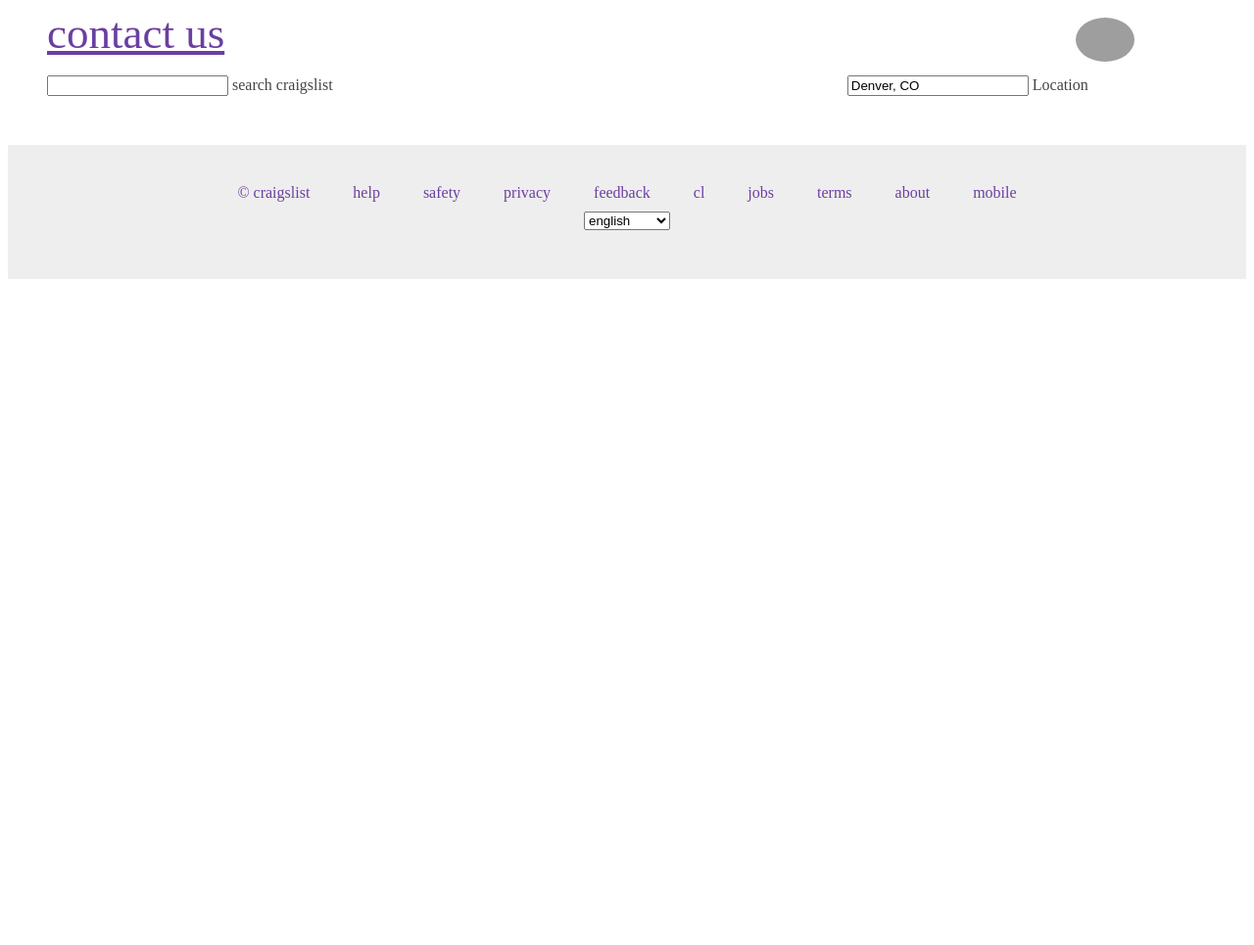
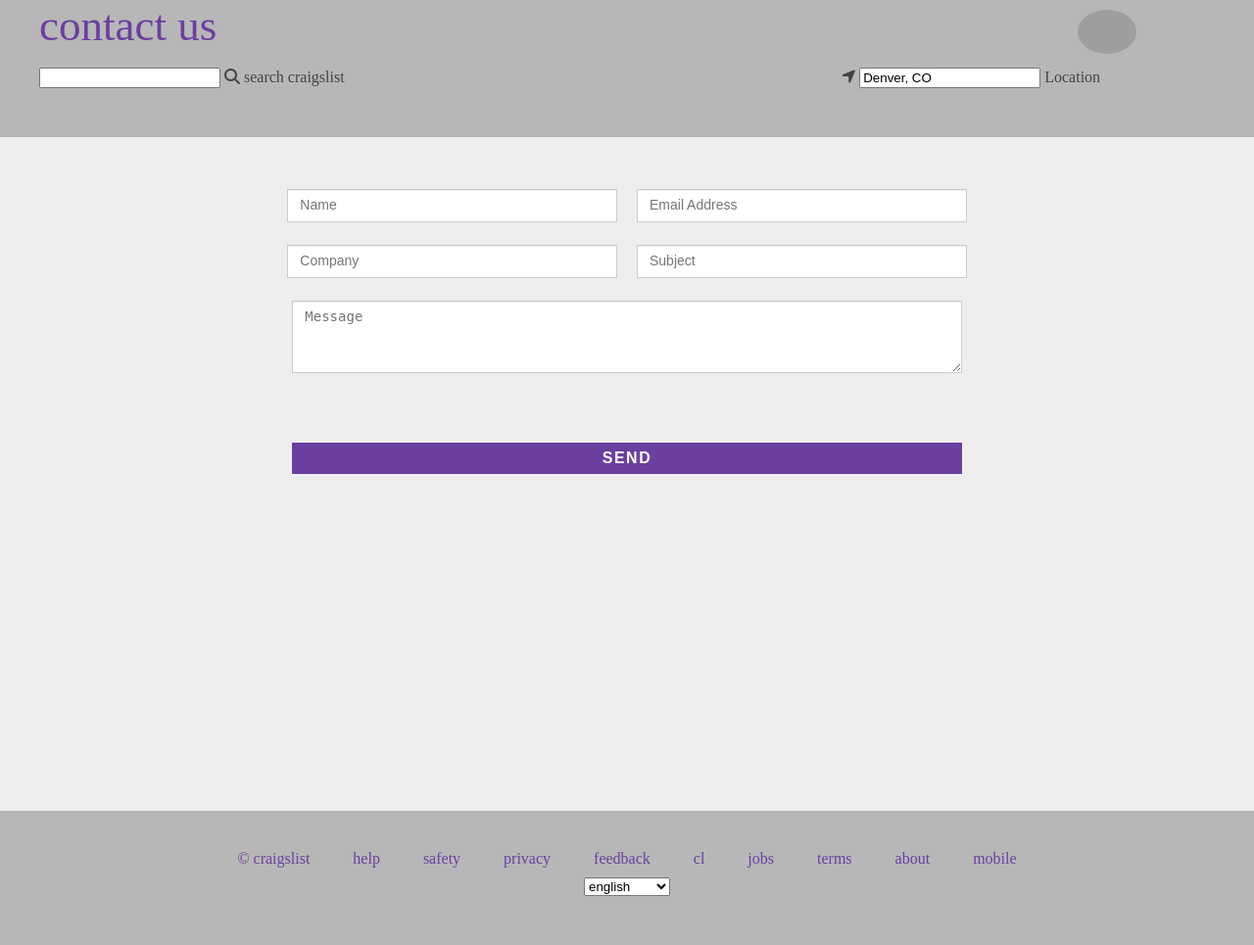
Before and after one commit to DerekDinh1/craigslist-redesign, a PHP site: page /pages/contact.html in a window 1280 px wide. Shown: the whole page at 98% size. Before the commit the page ends 285 px from the top, so only its background shows below. Run offline with PHP 8.4, Linux system fonts and the light colour scheme; some libraries are stand-ins or nearby versions; grey boxes are pictures that could not be loaded.

Commit message:
added contact page

```diff
--- a/pages/contact.html
+++ b/pages/contact.html
@@ -2,10 +2,10 @@
 <html>
   <head>
     <meta charset="UTF-8">
-      <title>Craigslist Redesign</title>
+    <title>contact us</title>
 
     <link rel="stylesheet" href="../stylesheets/application.css" type="text/css">
-      <script src="../scripts/index.js"></script>
+    <link rel="stylesheet" href="../stylesheets/contact.css" type="text/css">
   </head>
 
   <body>
@@ -41,6 +41,51 @@
     </div>
 
 
+    <section class="contact">
+      <div class="layout">
+        <div class="grid-8 form">
+          <form action="php/email.php" method="post" id="contact_form" name="contactForm">
+            <div class="form-inline clearfix">
+              <div class="form-group grid-6 ">
+                <input type="text" placeholder="name" id="exampleInputName" name="name" class="form-control">
+              </div>
+              <div class="form-group grid-6">
+                <input type="email" placeholder="email address" id="exampleInputEmail" name="email" class="form-control">
+              </div>
+              <div class="form-group grid-6">
+                <input type="text" placeholder="company" id="exampleInputCompany" name="subject" class="form-control">
+              </div>
+              <div class="form-group grid-6">
+                <input type="text" placeholder="subject" id="exampleInputSubject" name="company" class="form-control">
+              </div>
+              <div class="form-group grid-12">
+                <textarea placeholder="message" id="exampleInputMessage" rows="3" name="message" class="form-control"></textarea>
+              </div>
+            </div>
+            <div class="form-group">
+              <div style="display:none;" class="success" id="mail_success">Your message has been sent successfully.
+              </div><!-- success message -->
+              <div style="display:none;" class="error" id="mail_fail"> Sorry, error occured this time sending your message.
+              </div><!-- error message -->
+            </div>
+            <div id="submit" class="form-group grid-12">
+              <input type="submit" value="send" class="btn  btn-lg costom-btn" id="send_message">
+            </div>
+          </form>
+        </div> <!-- /.col-xs-12 .col-sm-offset-2 .col-sm-8 -->
+        <div class="grid-12">
+          <div class="icon-holder">
+            <!-- <ul>
+              <li><a target="_blank" href="#"><i class="fa fa-facebook"></i></a></li>
+              <li><a target="_blank" href="#"><i class="fa fa-google-plus"></i></a></li>
+              <li><a target="_blank" href="#"><i class="fa fa-twitter"></i></a></li>
+              <li><a target="_blank" href="#"><i class="fa fa-behance"></i></a></li>
+              <li><a target="_blank" href="#"><i class="fa fa-linkedin"></i></a></li>
+            </ul> -->
+          </div><!-- /.icon-holder -->
+        </div><!-- /.col-xs-12 -->
+      </div>
+    </section>
 
     <!--start of footer-->
     <div class="footer">
@@ -82,5 +127,8 @@
         </div>
       </div>
     </div>
+
+    <script src="https://kit.fontawesome.com/b09745b277.js" crossorigin="anonymous"></script>
+    <script src="../scripts/index.js"></script>
   </body>
 </html>
--- a/stylesheets/application.css
+++ b/stylesheets/application.css
@@ -4,7 +4,6 @@ body {
 
 /*footer*/
 .footer {
-    background: #eeeeee;
     color: #6b3fa0;
     display: grid;
     grid-template-columns: [col] auto;
--- /dev/null
+++ b/stylesheets/contact.css
@@ -0,0 +1,137 @@
+* {
+	box-sizing: border-box;
+	list-style: none;
+	text-decoration: none;
+	margin: 0;
+}
+
+body {
+	background: #b7b7b7 none repeat scroll 0 0;
+  font-family: 'Times New Roman',sans-serif;
+}
+
+.layout {
+  margin: 0 auto;
+  max-width: 1100px;
+  padding: 0 15px;
+  width: 100%;
+}
+
+.form-group {
+  float: left;
+  padding-left: 10px;
+  padding-right: 10px;
+  width: 50%;
+}
+
+.grid-8 {
+  width: 66.6667%;
+}
+.grid-12 {
+  padding-left: 15px;
+  padding-right: 15px;
+  padding-bottom: 25px;
+  overflow: hidden;
+  position: relative;
+  width: 100%;
+}
+
+
+section {
+  background: #eeeeee;
+  color: #000;
+  padding: 30px 0;
+}
+.text-center {
+  text-align:center;
+}
+.section-title {
+  color: #fff;
+  font-size: 35px;
+  font-weight: bold;
+  text-transform: uppercase;
+}
+.contact {
+  padding-bottom: 23%;
+}
+.contact p {
+  color: #929292;
+  letter-spacing: 1.5px;
+  padding-top: 50px;
+}
+.form {
+  margin:0 auto;
+}
+/* .form form {
+  margin-top: 50px;
+} */
+/* input {
+  width: 50%;
+} */
+/* .form-control {
+  width: 100%;
+} */
+.form-control {
+  background-color: #fff;
+  border: 1px solid #ccc;
+  box-shadow: 0 1px 1px rgba(0, 0, 0, 0.075) inset;
+  color: #555;
+  display: block;
+  font-size: 14px;
+  line-height: 1.42857;
+  padding: 6px 12px;
+  transition: border-color 0.15s ease-in-out 0s, box-shadow 0.15s ease-in-out 0s;
+  text-transform: capitalize;
+  width: 100%;
+}
+
+.costom-btn {
+  background:#6b3fa0;
+  border: 1px solid #6b3fa0;
+  color: #ffffff;
+  cursor: pointer;
+  font: bold 16px/18px "Ariel",sans-serif;
+  letter-spacing: 1.5px;
+  padding: 6px 12px;
+  text-transform: uppercase;
+  width: 100%;
+}
+.form-group {
+  margin-top: 23px;
+}
+.icon-text {
+  color: #ffffff;
+  font: 16px/22px "Ariel",sans-serif;
+  margin: 25px 0;
+  text-align: center;
+  text-transform: uppercase;
+}
+.icon-holder {
+  margin: 0 auto;
+  width: 265px;
+}
+.icon-holder ul li a {
+  color: #ffffff;
+  height: 38px;
+  width: 38px;
+}
+.icon-holder ul li {
+  display: inline;
+  padding: 12px;
+}
+@media (max-width:980px) {
+	.layout {
+    width: 80%px;
+  }
+	.grid-6 {
+    width: 50%;
+  }
+}
+@media (max-width:640px) {
+	.layout {
+    width: 80%;
+  }
+	.form-group, .grid-8 {
+    width: 100%;
+  }
+}
```
Also changed, not shown: pages/about.html (+21 -1 lines), pages/sales.html (+7 -7 lines). Lines whose indentation alone changed are shown as unchanged.
